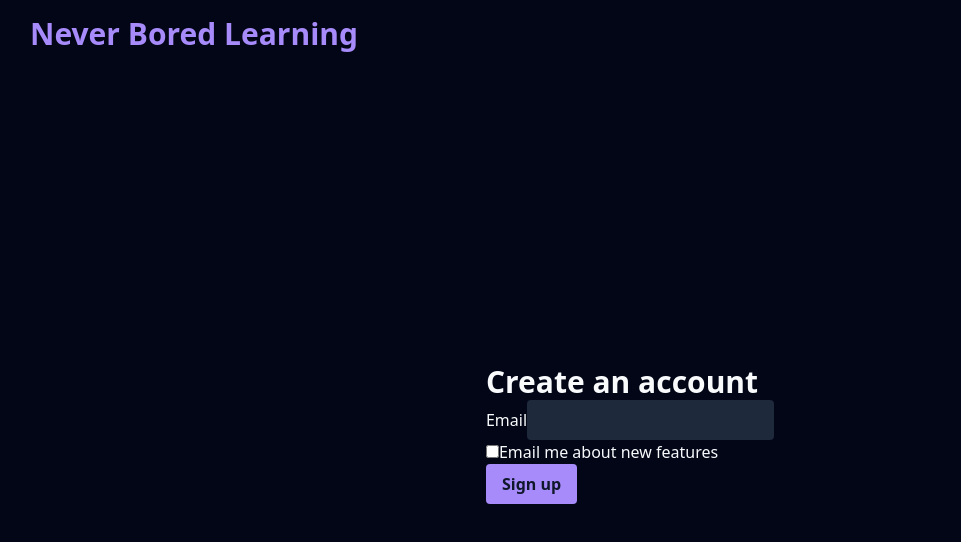
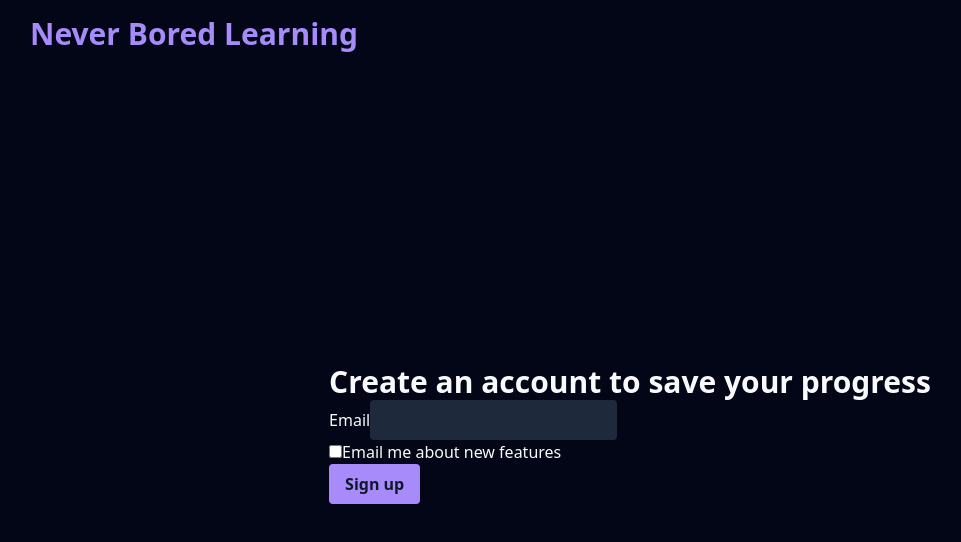
Before and after one commit to lcarvajal/never-bored-learning, a React (Vite) app: page /sign-up in a window 1280 px wide. Shown: the top 542 px of the page, without its empty margins (10-971 px from the left). Built offline with nearby package versions, Linux system fonts and the light colour scheme; no server answers.

Commit message:
Set up a landing page with log in page

```diff
--- /dev/null
+++ b/src/components/PasswordlessEmailLoginForm.tsx
@@ -0,0 +1,113 @@
+import { getAuth, sendSignInLinkToEmail } from "firebase/auth";
+import { useState } from "react";
+import axios from 'axios';
+import { useLocation } from 'react-router-dom';
+
+interface FormProps {
+  accountAction: string
+}
+
+export default function PasswordlessEmailLoginForm(props: FormProps) {
+  const [didSendEmail, setDidSendEmail] = useState(false);
+  const [email, setEmail] = useState("");
+  const { state } = useLocation();
+
+
+  const handleSignUp = (event: React.FormEvent<HTMLFormElement>) => {
+    event.preventDefault();
+
+    const public_url = import.meta.env.VITE_PUBLIC_URL as string;
+
+    const actionCodeSettings = {
+      // URL you want to redirect back to. The domain (www.example.com) for this
+      // URL must be in the authorized domains list in the Firebase Console.
+      url: public_url + "sign-in",
+      handleCodeInApp: true,  // This must be true in order to send user back to website.
+    };
+
+    const auth = getAuth();
+    sendSignInLinkToEmail(auth, email, actionCodeSettings)
+      .then(() => {
+        // The link was successfully sent. Inform the user.
+        // Save the email locally so you don't need to ask the user for it again
+        // if they open the link on the same device.
+        window.localStorage.setItem('emailForSignIn', email);
+
+        setDidSendEmail(true);
+      })
+      .catch((error) => {
+        const errorCode = error.code;
+        const errorMessage = error.message;
+        console.log(errorMessage, errorCode);
+        // ...
+      })
+      .finally(() => {
+        if (state) {
+          axios.post('profiles',
+            {
+              name: state.name,
+              email: email,
+              goal: state.goal,
+              reason: state.reason,
+              deadline: state.deadline,
+              lastLearnedDescription: state.lastLearnedDescription
+            })
+            .then((response) => {
+              console.log(response.data);
+            })
+            .catch((error) => {
+              console.log(error);
+            });
+        }
+      });
+  };
+
+  return (
+    <>
+      {
+        didSendEmail
+          ? (
+            <div className="text-center">
+              <h1>Check your email to log in</h1>
+              <p>We sent you an email with a link to log in.</p>
+            </div>
+          )
+          : (
+            <form className="flex flex-col gap-2 w-full md:w-1/2 lg:w-1/3" onSubmit={handleSignUp}>
+              <h1 className="text-3xl mb-6">
+                {props.accountAction === "SIGNUP" ? "Create an account to save your progress" : "Log in"}
+              </h1>
+              <label htmlFor="email">Email</label>
+              <input
+                type="text"
+                id="email"
+                name="email"
+                pattern="[a-z0-9._%+-]+@[a-z0-9.-]+\.[a-z]{2,}$"
+                required
+                onChange={(e) => setEmail(e.target.value.toLowerCase())}
+              />
+              <div className="my-3">
+                {props.accountAction === "SIGNUP" && (
+                  <>
+                    <input
+                      type="checkbox"
+                      id="subscribe"
+                      name="subscribe"
+                      className="w-4 h-4 mr-2"
+                    />
+                    <label htmlFor="subscribe" className="">Email me about new features</label>
+                  </>
+                )}
+              </div>
+              <button
+                className="button-primary"
+                type="submit"
+              >
+                {props.accountAction === "SIGNUP" ? "Sign up" : "Log in"}
+              </button>
+            </form>
+          )
+      }
+    </>
+  )
+}
--- /dev/null
+++ b/src/pages/public/LandingPage.tsx
@@ -0,0 +1,21 @@
+import PasswordlessEmailLoginForm from "../../components/PasswordlessEmailLoginForm"
+import { useNavigate } from "react-router-dom";
+import { useState } from "react";
+
+export default function LandingPage() {
+  const navigate = useNavigate();
+  const [showSignUpForm, setShowSignUpForm] = useState(false);
+
+  return (
+    <>
+      {showSignUpForm ? <PasswordlessEmailLoginForm accountAction="SIGNIN" /> : (
+        <div className="flex flex-col gap-6">
+          <h1>Ready to stick to your learning goal?</h1>
+          <button className="button-primary sm:mx-20" onClick={() => navigate('/create-learner-profile')}>Get Started</button>
+          <button className="text-violet-400" onClick={() => setShowSignUpForm(true)}>Already have an account?</button>
+        </div>
+      )
+      }
+    </>
+  )
+}
--- a/src/pages/public/SignUpPage.tsx
+++ b/src/pages/public/SignUpPage.tsx
@@ -1,104 +1,5 @@
-import { getAuth, sendSignInLinkToEmail } from "firebase/auth";
-import { useState } from "react";
-import axios from 'axios';
-import { useLocation } from 'react-router-dom';
+import PasswordlessEmailLoginForm from "../../components/PasswordlessEmailLoginForm";
 
 export default function SignUpPage() {
-  const [didSendEmail, setDidSendEmail] = useState(false);
-  const [email, setEmail] = useState("");
-  const { state } = useLocation();
-
-
-  const handleSignUp = (event: React.FormEvent<HTMLFormElement>) => {
-    event.preventDefault();
-
-    console.log("Signing up with for public url: ", process.env.VITE_PUBLIC_URL);
-    const public_url = import.meta.env.VITE_PUBLIC_URL as string;
-
-    const actionCodeSettings = {
-      // URL you want to redirect back to. The domain (www.example.com) for this
-      // URL must be in the authorized domains list in the Firebase Console.
-      url: public_url + "sign-in",
-      handleCodeInApp: true,  // This must be true in order to send user back to website.
-    };
-
-    const auth = getAuth();
-    sendSignInLinkToEmail(auth, email, actionCodeSettings)
-      .then(() => {
-        // The link was successfully sent. Inform the user.
-        // Save the email locally so you don't need to ask the user for it again
-        // if they open the link on the same device.
-        window.localStorage.setItem('emailForSignIn', email);
-
-        setDidSendEmail(true);
-      })
-      .catch((error) => {
-        const errorCode = error.code;
-        const errorMessage = error.message;
-        console.log(errorMessage, errorCode);
-        // ...
-      })
-      .finally(() => {
-        if (state) {
-          axios.post('profiles',
-            {
-              name: state.name,
-              email: email,
-              goal: state.goal,
-              reason: state.reason,
-              deadline: state.deadline,
-              lastLearnedDescription: state.lastLearnedDescription
-            })
-            .then((response) => {
-              console.log(response.data);
-            })
-            .catch((error) => {
-              console.log(error);
-            });
-        }
-      });
-  };
-
-  return (
-    <>
-      {
-        didSendEmail
-          ? (
-            <div className="text-center">
-              <h1>Check your email to log in</h1>
-              <p>We sent you an email with a link to log in.</p>
-            </div>
-          )
-          : (
-            <form className="flex flex-col gap-2 w-full md:w-1/2 lg:w-1/3" onSubmit={handleSignUp}>
-              <h1 className="text-3xl mb-6">Create an account</h1>
-              <label htmlFor="email">Email</label>
-              <input
-                type="text"
-                id="email"
-                name="email"
-                pattern="[a-z0-9._%+-]+@[a-z0-9.-]+\.[a-z]{2,}$"
-                required
-                onChange={(e) => setEmail(e.target.value.toLowerCase())}
-              />
-              <div className="my-3">
-                <input
-                  type="checkbox"
-                  id="subscribe"
-                  name="subscribe"
-                  className="w-4 h-4 mr-2"
-                />
-                <label htmlFor="subscribe" className="">Email me about new features</label>
-              </div>
-              <button
-                className="button-primary"
-                type="submit"
-              >
-                Sign up
-              </button>
-            </form>
-          )
-      }
-    </>
-  )
+  return <PasswordlessEmailLoginForm accountAction="SIGNUP" />
 }
--- a/src/routes/PrivateRoute.tsx
+++ b/src/routes/PrivateRoute.tsx
@@ -21,7 +21,7 @@ const PrivateRoute = ({ children }: { children: ReactNode }) => {
   return (
     <>
       {isLoading ? <h1>Loading...</h1> : (
-        user ? children : <Navigate to="/create-learner-profile" />
+        user ? children : <Navigate to="/get-started" />
       )}
     </>
   );
--- a/src/routes/routes.tsx
+++ b/src/routes/routes.tsx
@@ -3,7 +3,8 @@ import PrivateRoute from './PrivateRoute.tsx';
 import ErrorPage from '../pages/public/ErrorPage.tsx';
 import SignUpPage from '../pages/public/SignUpPage.tsx';
 import SignInPage from '../pages/public/SignInPage.tsx';
-import CreateLearnerProfilePage from '../pages/CreateLearnerProfilePage.tsx';
+import CreateLearnerProfilePage from '../pages/public/CreateLearnerProfilePage.tsx';
+import LandingPage from '../pages/public/LandingPage.tsx';
 
 export default [
   {
@@ -29,6 +30,13 @@ export default [
 
   // Public routes
   {
+    path: "/get-started/",
+    element: (
+      <LandingPage />
+    ),
+    errorElement: <ErrorPage />,
+  },
+  {
     path: "/sign-up/",
     element: <SignUpPage />,
     errorElement: <ErrorPage />,
```
Also changed, not shown: src/pages/public/CreateLearnerProfilePage.tsx (renamed from src/pages/CreateLearnerProfilePage.tsx).
